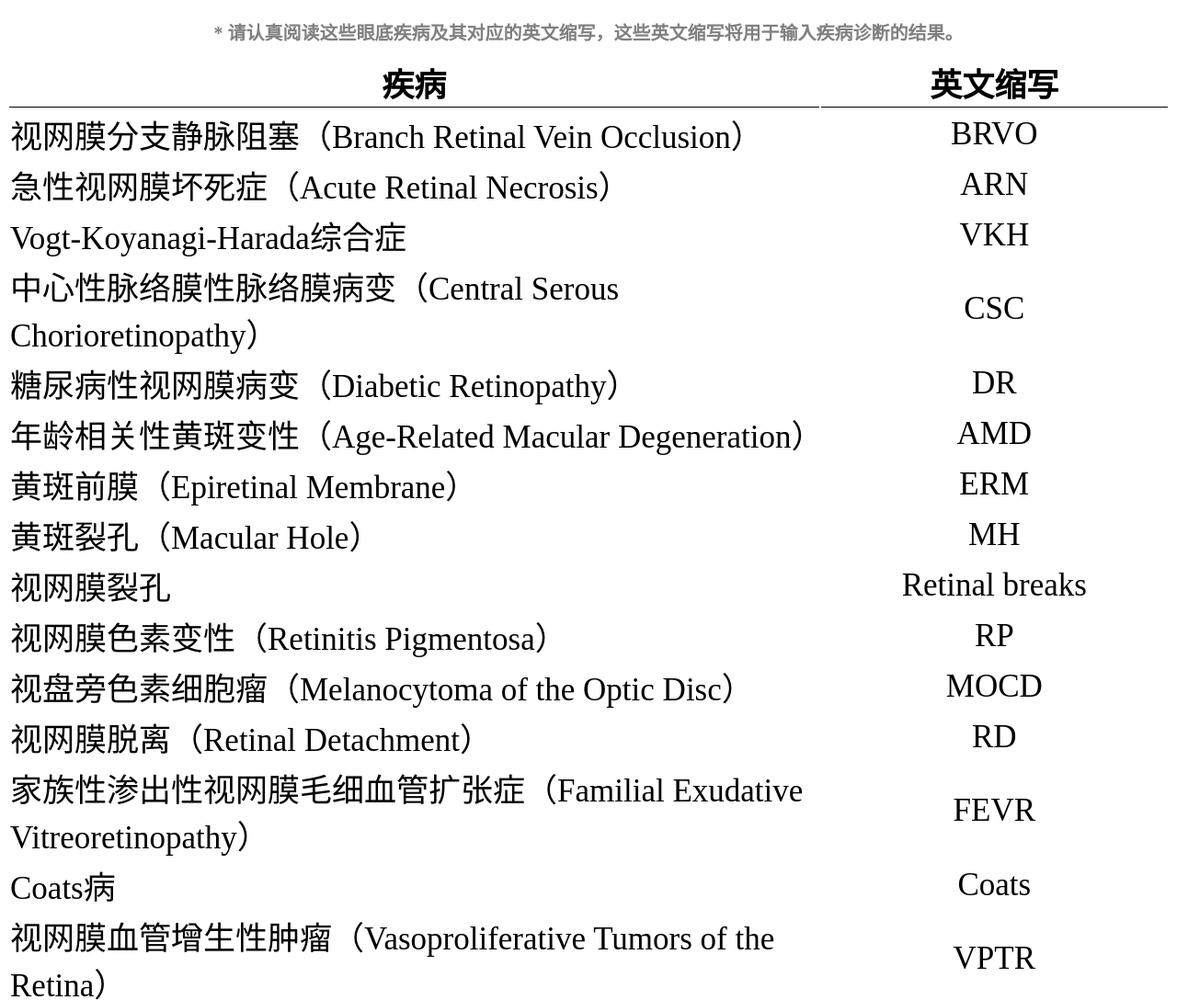
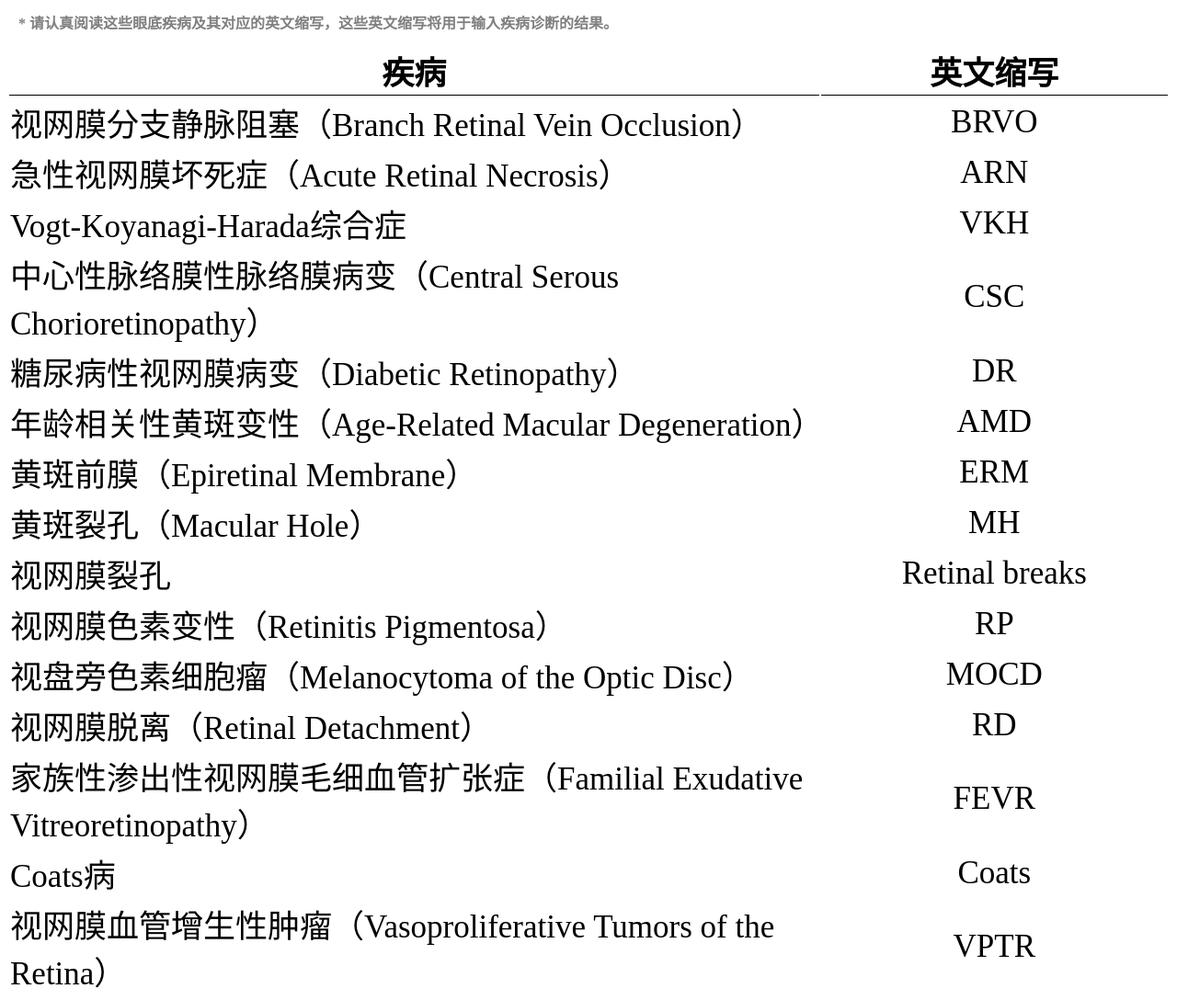
Before and after one commit to shadow2469/doctor_jelper, a plain HTML site: page index.html in a window 1280 px wide. Shown: the top 1088 px of the page at 92% size. Drawn offline with Linux system fonts and the light colour scheme.

Commit message:
Add files via upload

```diff
--- a/index.html
+++ b/index.html
@@ -7,21 +7,12 @@
         <link rel="stylesheet" href="index.css" />
     </head>
     <body>
-        <div style="display: flex; flex-direction: column; align-items: center">
-            <div
-                style="
-                    color: gray;
-                    font-weight: 600;
-                    margin: 12px;
-                    font-size: 20px;
-                "
-            >
-                *
-                请认真阅读这些眼底疾病及其对应的英文缩写，这些英文缩写将用于输入疾病诊断的结果。
-            </div>
-            <div id="root"></div>
-            <button style="margin: 12px" onclick="nextPage()">开始答题</button>
+        <div style="color: gray; font-weight: 600; margin: 12px">
+            *
+            请认真阅读这些眼底疾病及其对应的英文缩写，这些英文缩写将用于输入疾病诊断的结果。
         </div>
+        <div id="root"></div>
+        <button style="margin: 12px; font-size: 25px" onclick="nextPage()">开始答题</button>
         <script src="index.js"></script>
         <script>
             function nextPage() {
```
